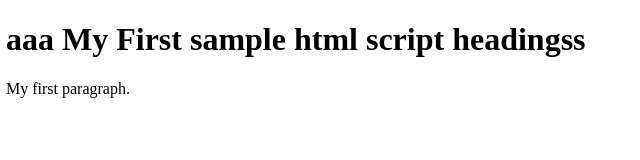
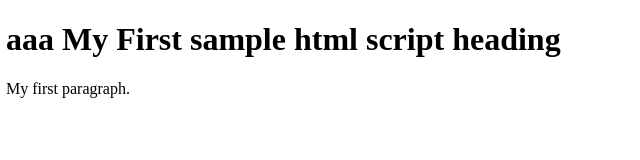
Before and after one commit to 14sudharsan/docker, a plain HTML site: page index.html in a window 1280 px wide. Shown: the full height of the page, 2-642 px from the left. Drawn offline with Linux system fonts and the light colour scheme.

Commit message:
Update index.html

```diff
--- a/index.html
+++ b/index.html
@@ -2,7 +2,7 @@
 <html>
 <body>
 
-<h1>aaa My First sample html script headingss</h1>
+<h1>aaa My First sample html script heading </h1>
 <p>My first paragraph.</p>
 
 </body>
```
